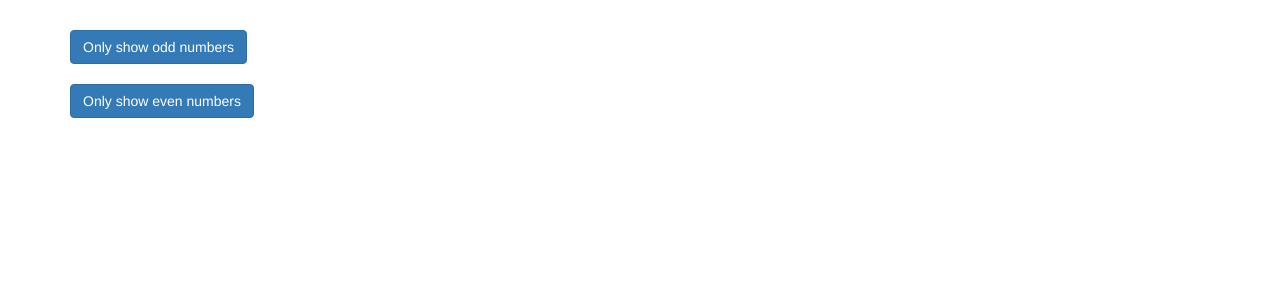
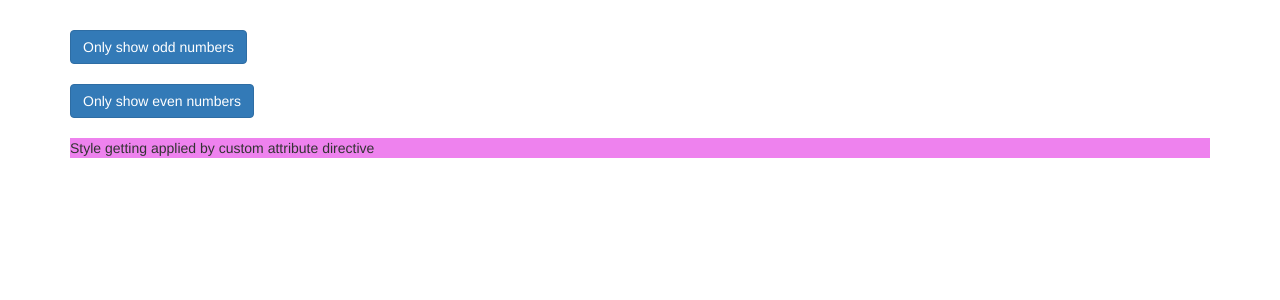
Before and after one commit to aniketgaikwad9797/angular-directives, an Angular app: page / in a window 1280 px wide. Shown: the top 300 px of the page. Built offline with nearby package versions, Linux system fonts and the light colour scheme.

Commit message:
Building basic custom attribute directive

```diff
--- a/src/app/app.component.html
+++ b/src/app/app.component.html
@@ -42,6 +42,9 @@
       <ng-template [ngIf]="onlyOdd">
         <p>Only odd</p>
       </ng-template>
+      <p basicAttributeDirective>
+        Style getting applied by custom attribute directive
+      </p>
     </div>
   </div>
 </div>
--- /dev/null
+++ b/src/app/basic-attribute-directive/basic-attribute.directive.ts
@@ -0,0 +1,12 @@
+import { Directive, ElementRef } from '@angular/core';
+
+@Directive({
+  selector: '[basicAttributeDirective]',
+})
+export class BasicAttributeDirective {
+  constructor(private UIelement: ElementRef) {}
+
+  ngOnInit() {
+    this.UIelement.nativeElement.style.backgroundColor = 'violet';
+  }
+}
```
Also changed, not shown: src/app/app.module.ts (+5 -10 lines).
